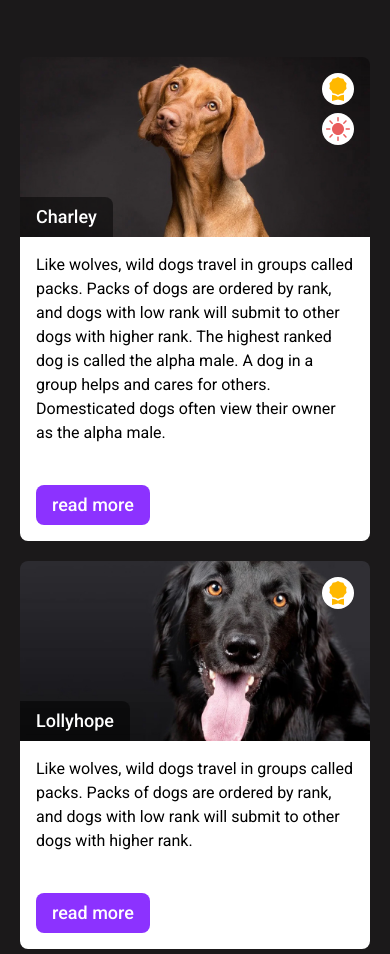
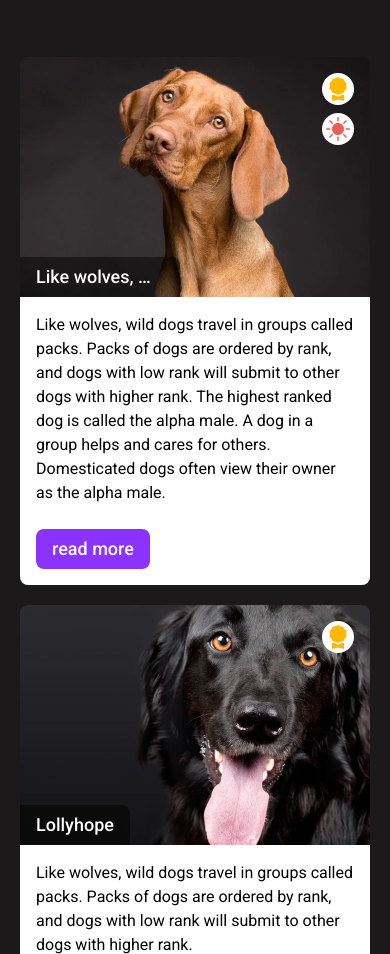
Before and after one commit to LiaYaskaya/dogs, a plain HTML site: page index.html in a window 390 px wide. Shown: the part 143-1097 px from the top of the page. Drawn offline with Linux system fonts and the light colour scheme.

Commit message:
update adaptive

```diff
--- a/css/style.css
+++ b/css/style.css
@@ -24,41 +24,36 @@ body{
 .list__cards {
     display: flex;
     flex-wrap: wrap;
+    margin-left: -10px;
+    margin-right: -10px;
 }
 
 .list__item {
     position: relative;
-    margin-right: 20px;
     margin-bottom: 20px;
     list-style-type: none;
     display: flex;
     width: 33.3333%;
+    padding-left: 10px;
+    padding-right: 10px;
 }
 
-.list__item:nth-child(3n) {
-    margin-right: 0;
-}
-
-@media (max-width: 820px) {
+@media (max-width: 768px) {
     .list__item {
-    width: 48%;
-    }
-
-    .list__item:nth-child(2n) {
-        margin-right: 0;
+        width: 50%;
     }
 }
 
-@media (max-width: 414px) {
+@media (max-width: 500px) {
     .list__item {
-    width: 100%;
-    margin-right: 0;
+        width: 100%;
     }
 }
 
 .card {
     display: flex;
     flex-direction: column;
+    text-decoration: none;
 }
 
 .card__image {
@@ -67,8 +62,10 @@ body{
 
 .card__picture {
     display: block;
-    border-radius: 8px 8px 0px 0px;
+    border-radius: 8px 8px 0 0;
     max-width: 100%;
+    width: 100%;
+    object-fit: cover;
 }
 
 .card__title {
@@ -82,6 +79,12 @@ body{
     background-color: rgba(0, 0, 0, 0.5);
     border-radius: 0px 8px 0px 0px;
     padding: 8px 16px;
+
+    /* обрезка контента однострочная */
+    white-space: nowrap;
+    max-width: 160px;
+    overflow: hidden;
+    text-overflow: ellipsis;
 }
 
 .card__list-reward {
@@ -112,27 +115,151 @@ body{
     display: flex;
     flex-direction: column;
     flex-grow: 1;
+    padding: 16px;
+    /* align-items: flex-start; */
 }
 
 .card__description {
     font-size: 16px;
     line-height: 24px;
     color: #000;
-    padding: 16px;
     padding-bottom: 24px;
     flex-grow: 1;
 }
 
-.card__link {
+.button {
     display: inline-block;
-    font-size: 18px;
-    font-weight: 500;
-    line-height: 24px;
-    width: 114px;
+    vertical-align: top;
     color: #fff;
     background-color: rgba(140, 50, 255, 1);
     padding: 8px 16px;
-    margin: 16px;
     border-radius: 8px;
     cursor: pointer;
+    text-decoration: none;
+    border: none;
+    text-align: center;
+    font: 500 18px/24px Roboto, Arial, Helvetica, sans-serif;
+    white-space: nowrap;
+    overflow: hidden;
+    text-overflow: ellipsis;
 }
+
+.card__link {
+  align-self: flex-start;
+}
+
+.list__cards--hor .list__item {
+    width: 50%;
+}
+
+.list__cards--hor .card {
+    flex-direction: row;
+}
+
+.list__cards--hor .card__image {
+    width: 345px;
+    min-width: 240px;
+}
+
+.list__cards--hor .card__picture {
+    height: 100%;
+    border-radius: 8px 0 0 8px;
+}
+
+.list__cards--hor .card__title {
+    border-radius: 0 8px 0 8px;
+}
+
+.list__cards--hor .card__profile {
+    border-radius: 0 8px 8px 0;
+}
+
+@media (max-width: 1024px) {
+    .list__cards--hor .list__item {
+        width: 33.3333%;
+    }
+
+    .list__cards--hor .card {
+        flex-direction: column;
+    }
+
+    .list__cards--hor .card__image {
+        width: auto;
+        min-width: auto;
+    }
+
+    .list__cards--hor .card__picture {
+        height: 240px;
+        border-radius: 8px 8px 0 0;
+    }
+
+    .list__cards--hor .card__title {
+        border-radius: 0 8px 0 0;
+    }
+
+    .list__cards--hor .card__profile {
+        border-radius: 0 0 8px 8px;
+    }
+}
+
+@media (max-width: 768px) {
+    .list__cards--hor .list__item {
+        width: 50%;
+    }
+}
+
+@media (max-width: 600px) {
+    .list__cards--hor .list__item {
+        width: 100%;
+    }
+
+    .list__cards--hor .card {
+        flex-direction: row;
+    }
+
+    .list__cards--hor .card__image {
+        width: 345px;
+        min-width: 200px;
+    }
+
+    .list__cards--hor .card__picture {
+        height: 100%;
+        border-radius: 8px 0 0 8px;
+    }
+
+    .list__cards--hor .card__title {
+        border-radius: 0 8px 0 8px;
+    }
+
+    .list__cards--hor .card__profile {
+        border-radius: 0 8px 8px 0;
+    }
+}
+
+@media (max-width: 500px) {
+    .list__cards--hor .list__item {
+        width: 100%;
+    }
+
+    .list__cards--hor .card {
+        flex-direction: column;
+    }
+
+    .list__cards--hor .card__image {
+        width: auto;
+        min-width: auto;
+    }
+
+    .list__cards--hor .card__picture {
+        height: 240px;
+        border-radius: 8px 8px 0 0;
+    }
+
+    .list__cards--hor .card__title {
+        border-radius: 0 8px 0 0;
+    }
+
+    .list__cards--hor .card__profile {
+        border-radius: 0 0 8px 8px;
+    }
+}
--- a/index.html
+++ b/index.html
@@ -15,19 +15,19 @@
 <body>
     <div class="container">
         <div class="list">
-            <ul class="list__cards">
+            <ul class="list__cards list__cards--hor">
                 <li class="list__item">
-                    <div class="card">
+                    <a class="card" href="#">
                         <div class="card__image">
-                            <img class="card__picture" src="img/dog-img_1.jpg" alt="Dog named Charley.">
-                            <span class="card__title">Charley</span>
+                            <img class="card__picture" src="img/dog-img_1.jpg" alt="Dog named Charley." width="467" height="240">
+                            <span class="card__title" title="Like wolves, wild dogs travel in groups called packs.">Like wolves, wild dogs travel in groups called packs.</span>
                             <ul class="card__list-reward">
                                 <li class="card__item-reward">
-                                    <img class="image-union" src="img/union.svg" alt="Dog-reward." width="24"
+                                    <img class="card__item-pic" src="img/union.svg" alt="Dog-reward." width="24"
                                         height="24">
                                 </li>
                                 <li class="card__item-reward">
-                                    <img class="image-reward" src="img/reward-icon.svg" alt="Dog-reward." width="24"
+                                    <img class="card__item-pic" src="img/reward-icon.svg" alt="Dog-reward." width="24"
                                         height="24">
                                 </li>
                             </ul>
@@ -42,20 +42,18 @@
                                 view their
                                 owner as the alpha male.
                             </p>
-                            <div class="button card__button">
-                                <a class="card__link href=" #">read more</a>
-                            </div>
+                            <div class="card__link button">read more</div>
                         </div>
-                    </div>
+                    </a>
                 </li>
                 <li class="list__item">
-                    <div class="card">
+                    <a class="card" href="#">
                         <div class="card__image">
-                            <img class="card__picture" src="img/dog-img_2.jpg" alt="Dog named Lollyhope.">
+                            <img class="card__picture" src="img/dog-img_2.jpg" alt="Dog named Lollyhope." width="467" height="240">
                             <span class="card__title">Lollyhope</span>
                             <ul class="card__list-reward">
                                 <li class="card__item-reward">
-                                    <img class="image-union" src="img/union.svg" alt="Dog-reward." width="24"
+                                    <img class="card__item-pic" src="img/union.svg" alt="Dog-reward." width="24"
                                         height="24">
                                 </li>
                             </ul>
@@ -65,24 +63,22 @@
                                 Like wolves, wild dogs travel in groups called packs. Packs of dogs are ordered by rank,
                                 and dogs with low rank will submit to other dogs with higher rank.
                             </p>
-                            <div class="button card__button">
-                                <a class="card__link href=" #">read more</a>
-                            </div>
+                            <div class="card__link button">read more</div>
                         </div>
-                    </div>
+                    </a>
                 </li>
                 <li class="list__item">
-                    <div class="card">
+                    <a class="card" href="#">
                         <div class="card__image">
-                            <img class="card__picture" src="img/dog-img_3.jpg" alt="Dog named Bigbeer.">
+                            <img class="card__picture" src="img/dog-img_3.jpg" alt="Dog named Bigbeer." width="467" height="240">
                             <span class="card__title">Bigbeer</span>
                             <ul class="card__list-reward">
                                 <li class="card__item-reward">
-                                    <img class="image-union" src="img/union.svg" alt="Dog-reward." width="24"
+                                    <img class="card__item-pic" src="img/union.svg" alt="Dog-reward." width="24"
                                         height="24">
                                 </li>
                                 <li class="card__item-reward">
-                                    <img class="image-reward" src="img/reward-icon.svg" alt="Dog-reward." width="24"
+                                    <img class="card__item-pic" src="img/reward-icon.svg" alt="Dog-reward." width="24"
                                         height="24">
                                 </li>
                             </ul>
@@ -94,11 +90,9 @@
                                 and dogs with low rank will submit to other dogs with higher rank. The highest ranked
                                 dog is called the alpha male.
                             </p>
-                            <div class="button card__button">
-                                <a class="card__link href=" #">read more</a>
-                            </div>
+                            <div class="card__link button">read more</div>
                         </div>
-                    </div>
+                    </a>
                 </li>
             </ul>
         </div>
```
